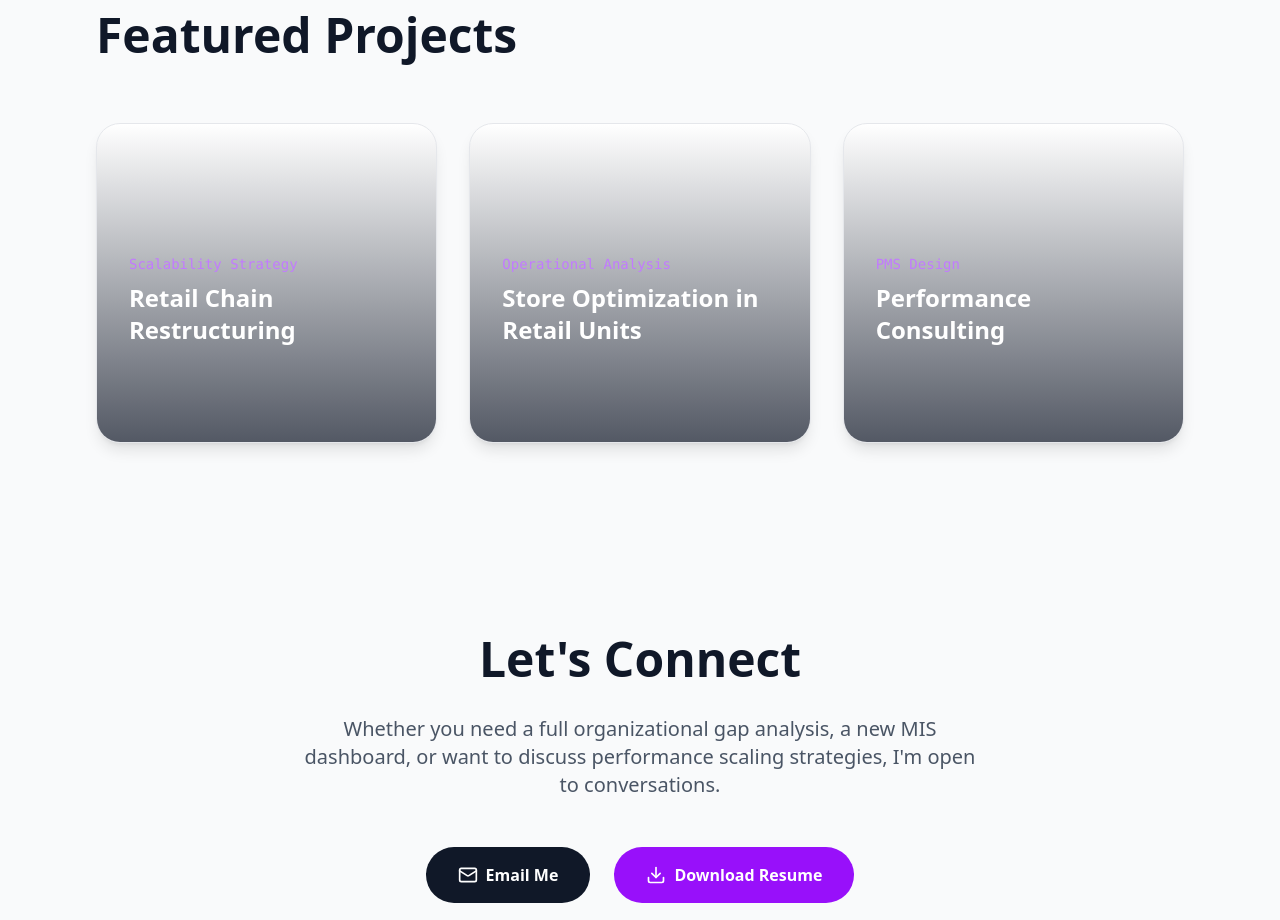
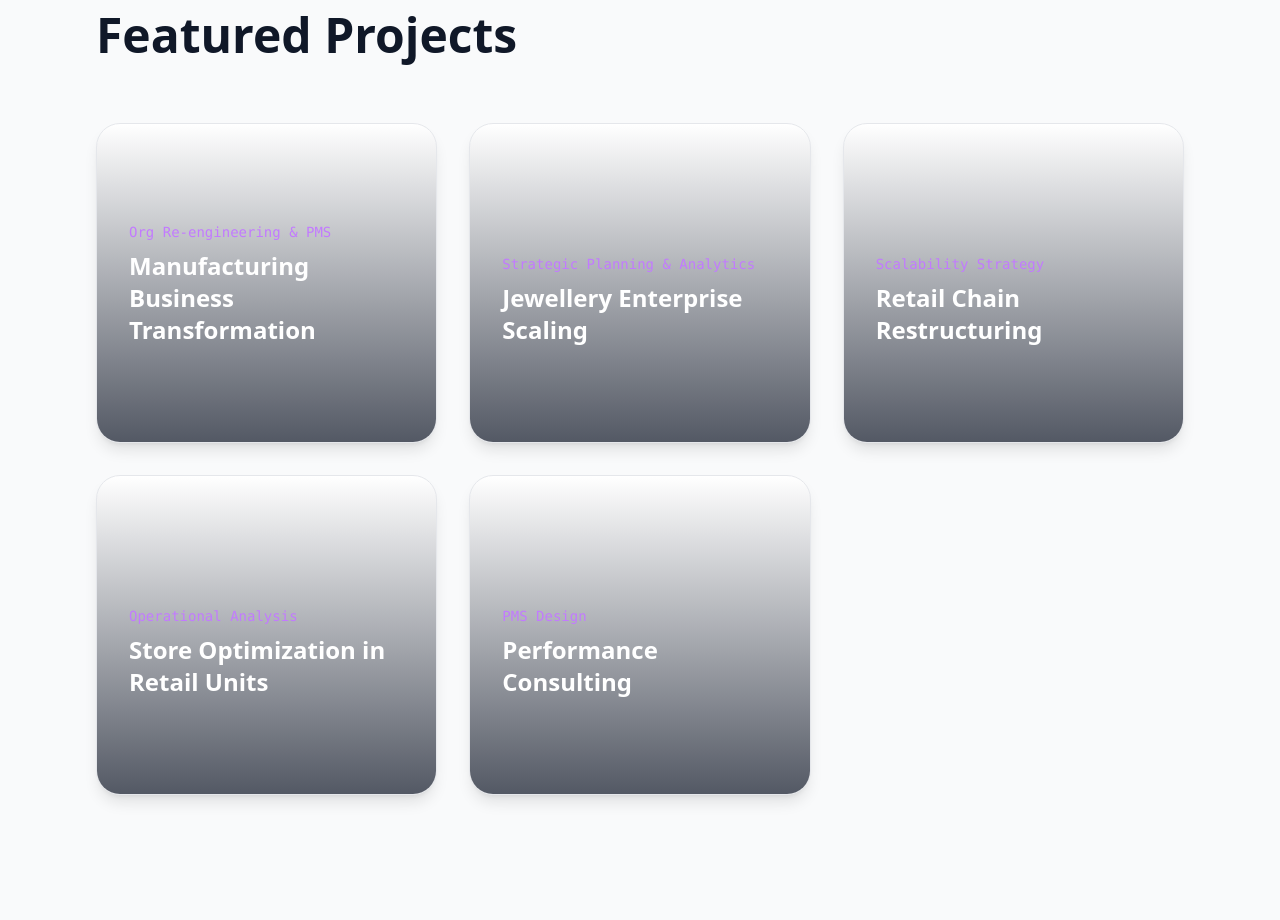
Before and after one commit to dinakardinu26/dinakar-portfolio, a Next.js app: page / in a window 1280 px wide. Shown: the part 7700-8620 px from the top of the page. Built offline with nearby package versions, Linux system fonts and the light colour scheme.

Commit message:
feat: add Manufacturing and Jewellery projects to featured section

```diff
--- a/components/Projects.tsx
+++ b/components/Projects.tsx
@@ -1,5 +1,7 @@
 export default function Projects() {
   const projects = [
+    { title: "Manufacturing Business Transformation", tech: "Org Re-engineering & PMS", desc: "Executed Strategic Way Forward planning and organizational re-engineering. Implemented robust PMS, KPI frameworks, and MIS dashboards for real-time performance monitoring and data-driven process improvements." },
+    { title: "Jewellery Enterprise Scaling", tech: "Strategic Planning & Analytics", desc: "Designed comprehensive Performance Management Systems and KPI architectures. Developed business trackers and executive reporting tools, utilizing deep data analysis to drive operational excellence." },
     { title: "Retail Chain Restructuring", tech: "Scalability Strategy", desc: "Organizational restructuring for outlets, built KPI systems and MIS dashboards. Enabled expansion with real-time dashboards." },
     { title: "Store Optimization in Retail Units", tech: "Operational Analysis", desc: "Evaluated store layout and productivity, improved workflow efficiency, identified employee bottlenecks resulting in better operational efficiency." },
     { title: "Performance Consulting", tech: "PMS Design", desc: "KPI & KRA Framework Development, Business Intelligence Dashboards, Organizational Gap Analysis." }
```
